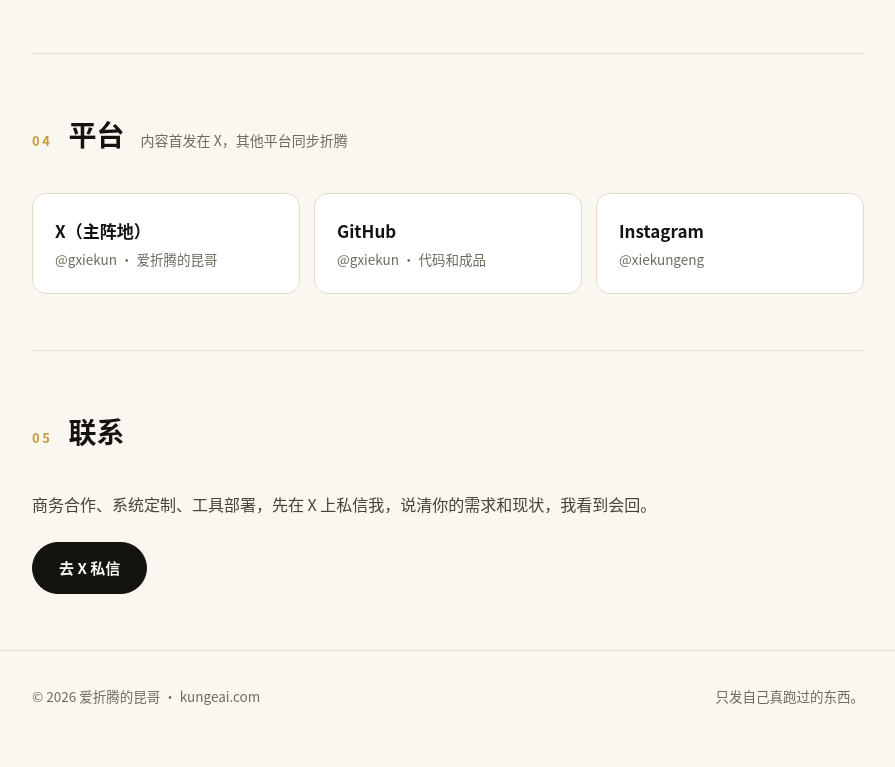
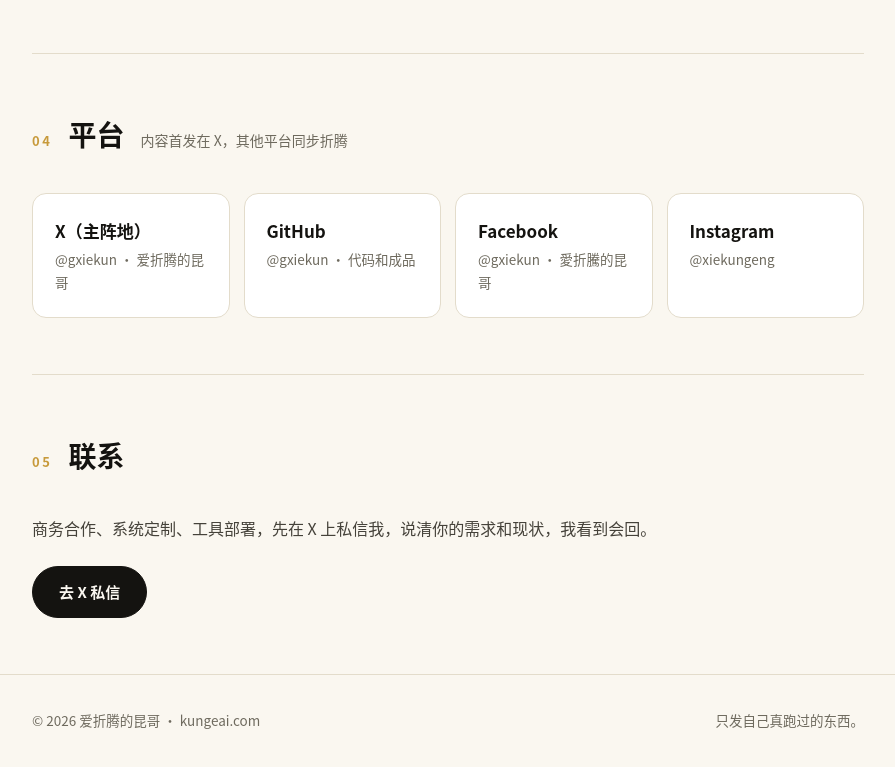
Before and after one commit to gxiekun/gxiekun.github.io, a plain HTML site: page index.html in a window 1280 px wide. Shown: the part 1879-2646 px from the top of the page, without its empty margins (192-1087 px from the left). Drawn offline with Linux system fonts and the light colour scheme.

Commit message:
Add Facebook @gxiekun to platforms, sameAs and llms.txt

```diff
--- a/index.html
+++ b/index.html
@@ -88,6 +88,7 @@
   "sameAs": [
     "https://x.com/gxiekun",
     "https://github.com/gxiekun",
+    "https://www.facebook.com/gxiekun",
     "https://www.instagram.com/xiekungeng"
   ]
 }
@@ -187,6 +188,9 @@
       <a class="plat" href="https://github.com/gxiekun" target="_blank" rel="noopener">
         <div class="name">GitHub</div><div class="handle">@gxiekun · 代码和成品</div>
       </a>
+      <a class="plat" href="https://www.facebook.com/gxiekun" target="_blank" rel="noopener">
+        <div class="name">Facebook</div><div class="handle">@gxiekun · 愛折騰的昆哥</div>
+      </a>
       <a class="plat" href="https://www.instagram.com/xiekungeng" target="_blank" rel="noopener">
         <div class="name">Instagram</div><div class="handle">@xiekungeng</div>
       </a>
```
Also changed, not shown: llms.txt.
